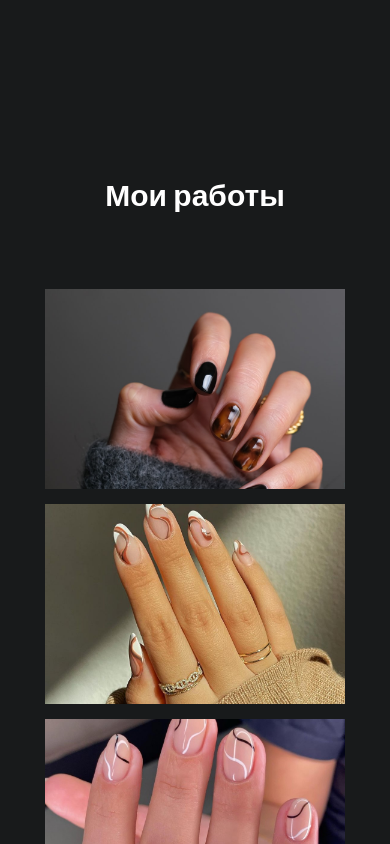
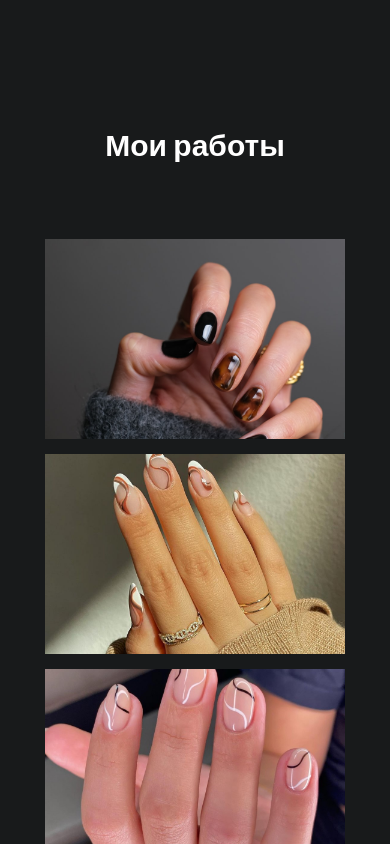
Before and after one commit to AMOGUS-corp/NailMaster, a React (Create React App) app in the folder ClientApp/: page / in a window 390 px wide. Shown: the part 720-1564 px from the top of the page. Built offline with nearby package versions, Linux system fonts and the light colour scheme.

Commit message:
fixed app observer

```diff
--- a/ClientApp/src/App.tsx
+++ b/ClientApp/src/App.tsx
@@ -12,7 +12,7 @@ const App: FC = () => {
 	const options = {
 		root: null,
 		rootMargin: '0px',
-		threshold: [0.4,0.5,0.6]
+		threshold: [0.5,0.6]
 	}
 
 	const handleObserver = (entries: IntersectionObserverEntry[]) => {
--- a/ClientApp/src/components/ContactUs/contactUs.scss
+++ b/ClientApp/src/components/ContactUs/contactUs.scss
@@ -19,6 +19,7 @@
 	}
 	&__address{
 		margin-top: 50px;
+		padding: 0 5px;
 		h3{
 			margin-bottom: 10px;
 		}
--- a/ClientApp/src/components/Header/header.scss
+++ b/ClientApp/src/components/Header/header.scss
@@ -27,5 +27,8 @@
 		&__title{
 			font-size: 30px;
 		}
+		&__desc{
+			padding: 0 5px;
+		}
 	}
 }
--- a/ClientApp/src/index.scss
+++ b/ClientApp/src/index.scss
@@ -32,8 +32,9 @@ body{
 }
 
 section{
-	margin-top: 50px;
-	min-height: 100vh;
+	&:not(:first-of-type){
+		margin-top: 100px;
+	}
 }
 
 .container{
--- a/package.json
+++ b/package.json
@@ -1,5 +1,6 @@
 {
   "dependencies": {
-    "formik": "^2.2.9"
+    "formik": "^2.2.9",
+    "swiper": "^8.1.4"
   }
 }
```
Also changed, not shown: 1 other file (tests, documents, lock files or other folders).
